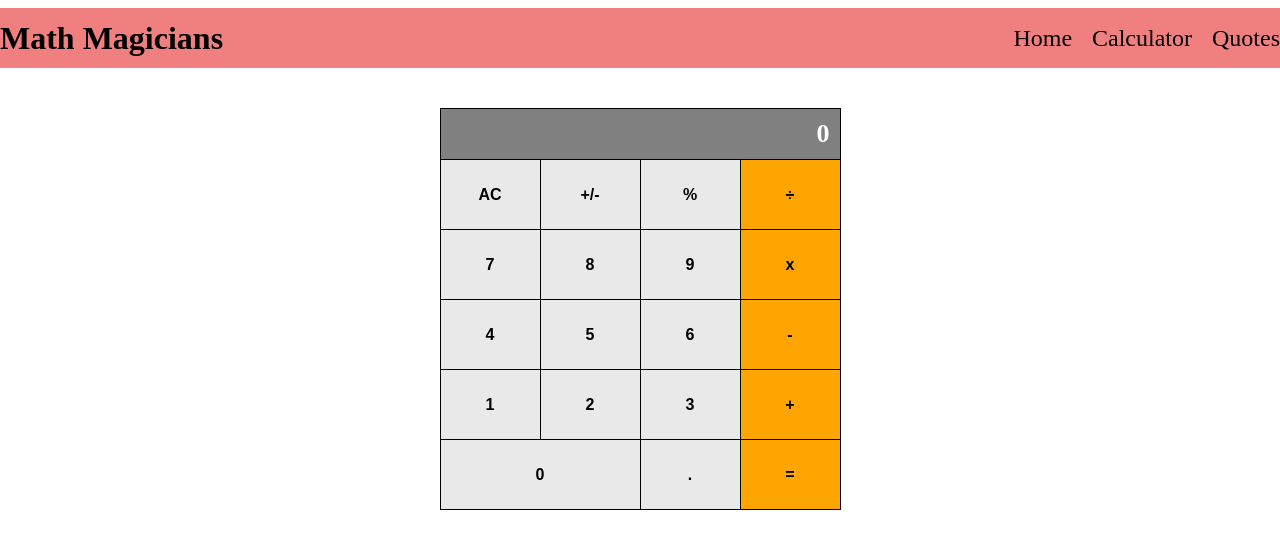
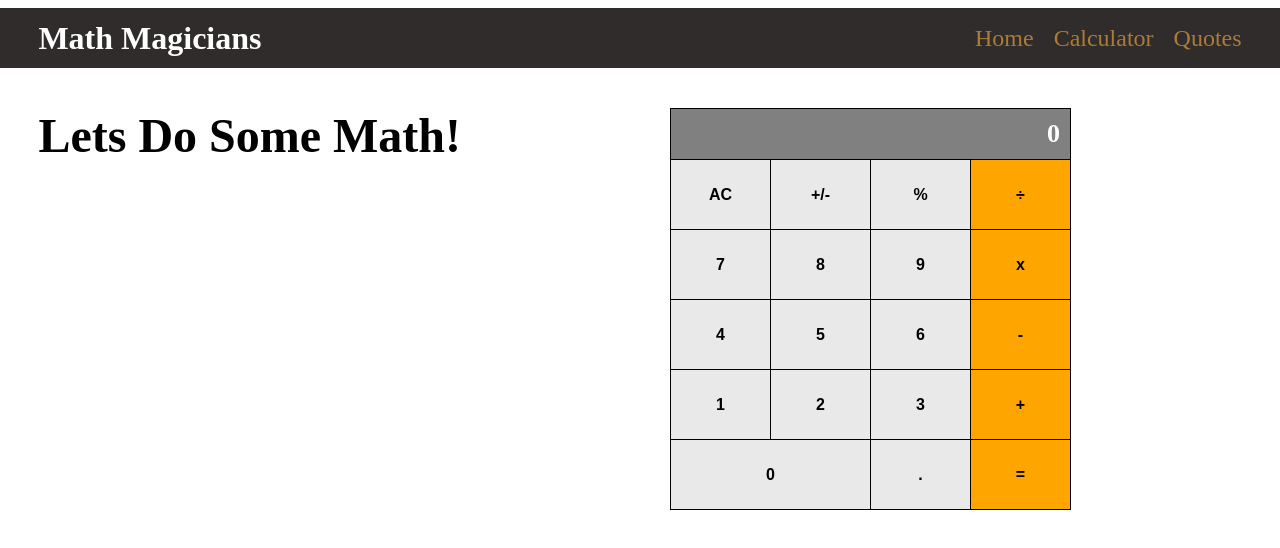
Before and after one commit to IsmaelMastronardi/math-magician, a React (Create React App) app: page /calculator in a window 1280 px wide. Shown: the top 548 px of the page. Built offline with nearby package versions, Linux system fonts and the light colour scheme.

Commit message:
add styles to the page

```diff
--- a/src/App.css
+++ b/src/App.css
@@ -1,35 +1,5 @@
-.pageLinks {
-  background-color: lightcoral;
-  height: 60px;
-  width: 100%;
-  justify-content: space-between;
+.quotes {
+  padding: 70px;
+  font-size: 2rem;
+  text-align: center;
 }
-
-.flexRow {
-  display: flex;
-  flex-direction: row;
-  align-items: center;
-}
-
-.navList {
-  justify-content: center;
-  list-style: none;
-  gap: 20px;
-  padding: 0;
-  margin: 0;
-  height: 100%;
-}
-
-a:visited,
-a:hover,
-a:link,
-a:active {
-  color: black;
-  text-decoration: none;
-  font-size: 1.5rem;
-}
-
-.pageTitle {
-  font-size: 2rem;
-  margin: 0;
-}
--- a/src/App.js
+++ b/src/App.js
@@ -3,6 +3,9 @@ import Calculator from './components/Calculator';
 import ComputerQuotes from './components/quotes';
 import HomePage from './components/Home';
 import './App.css';
+import './styles/homePage.css';
+import './styles/calculator.css';
+import './styles/navbar.css';
 
 function App() {
   return (
--- a/src/components/CalcButtons.js
+++ b/src/components/CalcButtons.js
@@ -3,9 +3,8 @@ import PropTypes from 'prop-types';
 import CalcItem from './CalcItem';
 
 function CalculatorButtons({ arr, handleClick }) {
-  console.log(arr);
   return (
-    <>
+    <div className="calculatorItems">
       {arr.map((item) => (
         <CalcItem
           key={item.symbol}
@@ -14,12 +13,12 @@ function CalculatorButtons({ arr, handleClick }) {
           calc={() => handleClick(item.symbol)}
         />
       ))}
-    </>
+    </div>
   );
 }
 
 CalculatorButtons.propTypes = {
-  arr: PropTypes.arrayOf(PropTypes.string).isRequired,
+  arr: PropTypes.arrayOf(PropTypes.objectOf(PropTypes.string)).isRequired,
   handleClick: PropTypes.func.isRequired,
 };
 
--- a/src/components/Calculator.js
+++ b/src/components/Calculator.js
@@ -35,14 +35,16 @@ function Calculator() {
     { symbol: '=', class: 'orangeButton' },
   ];
   return (
-    <article className="calculator">
-      <ResultBar item={myData.next || myData.operation || myData.total || '0'} />
-      <div className="calculatorItems">
+    <article className="calculatorPage">
+      <h2 className="calcTitle">Lets Do Some Math!</h2>
+      <div className="calculator">
+        <ResultBar item={myData.next || myData.operation || myData.total || '0'} />
         <CalculatorButtons
           arr={calcSymbols}
           handleClick={handleClick}
         />
       </div>
+
     </article>
   );
 }
--- a/src/components/Home.js
+++ b/src/components/Home.js
@@ -1,8 +1,8 @@
 function HomePage() {
   return (
-    <div>
+    <div className="homeDiv">
       <h2>Welcome to my Page!</h2>
-      <p>
+      <p className="homeText">
         Lorem ipsum dolor sit amet, consectetur adipiscing elit, sed do eiusmod
         tempor incididunt ut labore et dolore magna aliqua. Ut enim ad minim veniam,
         quis nostrud exercitation ullamco laboris nisi ut aliquip ex ea commodo
@@ -10,7 +10,7 @@ function HomePage() {
         cillum dolore eu fugiat nulla pariatur. Excepteur sint occaecat cupidatat non
         proident, sunt in culpa qui officia deserunt mollit anim id est laborum.
       </p>
-      <p>
+      <p className="homeText">
         Lorem ipsum dolor sit amet, consectetur adipiscing elit, sed do eiusmod
         tempor incididunt ut labore et dolore magna aliqua. Ut enim ad minim veniam,
         quis nostrud exercitation ullamco laboris nisi ut aliquip ex ea commodo
--- a/src/index.css
+++ b/src/index.css
@@ -2,74 +2,3 @@ body {
   margin-left: 0;
   margin-right: 0;
 }
-
-.calculator {
-  width: 401px;
-  margin-left: auto;
-  margin-right: auto;
-  margin-top: 40px;
-}
-
-.resultBar {
-  display: flex;
-  align-items: center;
-  justify-content: end;
-  background-color: grey;
-  color: white;
-  width: 389px;
-  height: 50px;
-  border: 1px solid black;
-  padding-right: 10px;
-  font-weight: bold;
-  font-size: 26px;
-  margin: 0;
-}
-
-.resultBar::placeholder {
-  color: white;
-}
-
-.calculatorItems {
-  display: flex;
-  flex-wrap: wrap;
-  text-align: end;
-  border-left: 1px solid;
-}
-
-.orangeButton,
-.greyButton0,
-.greyButton {
-  border-right: 1px solid;
-  border-bottom: 1px solid;
-  border-left: 0;
-  border-top: 0;
-  width: 100px;
-  height: 70px;
-  background-color: rgb(233, 233, 233);
-  font-weight: bold;
-  font-size: 16px;
-  transition: 0.15s;
-}
-
-.greyButton0 {
-  width: 200px;
-}
-
-.orangeButton {
-  background-color: orange;
-}
-
-.symbol0:active,
-.symbol:active {
-  background-color: rgb(199, 198, 198);
-}
-
-.orangeButton:active {
-  background-color: rgb(211, 128, 4);
-}
-
-.quotes {
-  padding: 70px;
-  font-size: 20px;
-  text-align: center;
-}
--- /dev/null
+++ b/src/styles/calculator.css
@@ -0,0 +1,69 @@
+.calculatorPage {
+  display: flex;
+  flex-wrap: wrap;
+}
+
+.calculator {
+  width: 401px;
+  margin-left: auto;
+  margin-right: auto;
+  margin-top: 40px;
+}
+
+.resultBar {
+  display: flex;
+  align-items: center;
+  justify-content: end;
+  background-color: grey;
+  color: white;
+  width: 389px;
+  height: 50px;
+  border: 1px solid black;
+  padding-right: 10px;
+  font-weight: bold;
+  font-size: 26px;
+  margin: 0;
+}
+
+.resultBar::placeholder {
+  color: white;
+}
+
+.calculatorItems {
+  display: flex;
+  flex-wrap: wrap;
+  text-align: end;
+  border-left: 1px solid;
+}
+
+.orangeButton,
+.greyButton0,
+.greyButton {
+  border-right: 1px solid;
+  border-bottom: 1px solid;
+  border-left: 0;
+  border-top: 0;
+  width: 100px;
+  height: 70px;
+  background-color: rgb(233, 233, 233);
+  font-weight: bold;
+  font-size: 16px;
+  transition: 0.15s;
+}
+
+.greyButton0 {
+  width: 200px;
+}
+
+.orangeButton {
+  background-color: orange;
+}
+
+.symbol0:active,
+.symbol:active {
+  background-color: rgb(199, 198, 198);
+}
+
+.orangeButton:active {
+  background-color: rgb(211, 128, 4);
+}
--- /dev/null
+++ b/src/styles/homePage.css
@@ -0,0 +1,20 @@
+.homeDiv {
+  width: 100%;
+}
+
+.pageTitle {
+  font-size: 2rem;
+  margin: 0;
+  margin-left: 3%;
+}
+
+h2 {
+  font-size: 3rem;
+  margin-left: 3%;
+}
+
+.homeText {
+  font-size: 1.3rem;
+  margin-left: 5%;
+  margin-right: 5%;
+}
--- /dev/null
+++ b/src/styles/navbar.css
@@ -0,0 +1,36 @@
+.pageLinks {
+  background-color: rgb(49, 44, 44);
+  height: 60px;
+  width: 100%;
+  justify-content: space-between;
+  color: white;
+}
+
+.flexRow {
+  display: flex;
+  flex-direction: row;
+  align-items: center;
+}
+
+.navList {
+  justify-content: center;
+  list-style: none;
+  gap: 20px;
+  padding: 0;
+  margin: 0;
+  margin-right: 3%;
+  height: 100%;
+}
+
+a:visited,
+a:hover,
+a:link,
+a:active {
+  color: rgb(170, 124, 56);
+  text-decoration: none;
+  font-size: 1.5rem;
+}
+
+a:hover {
+  font-size: 1.6rem;
+}
```
